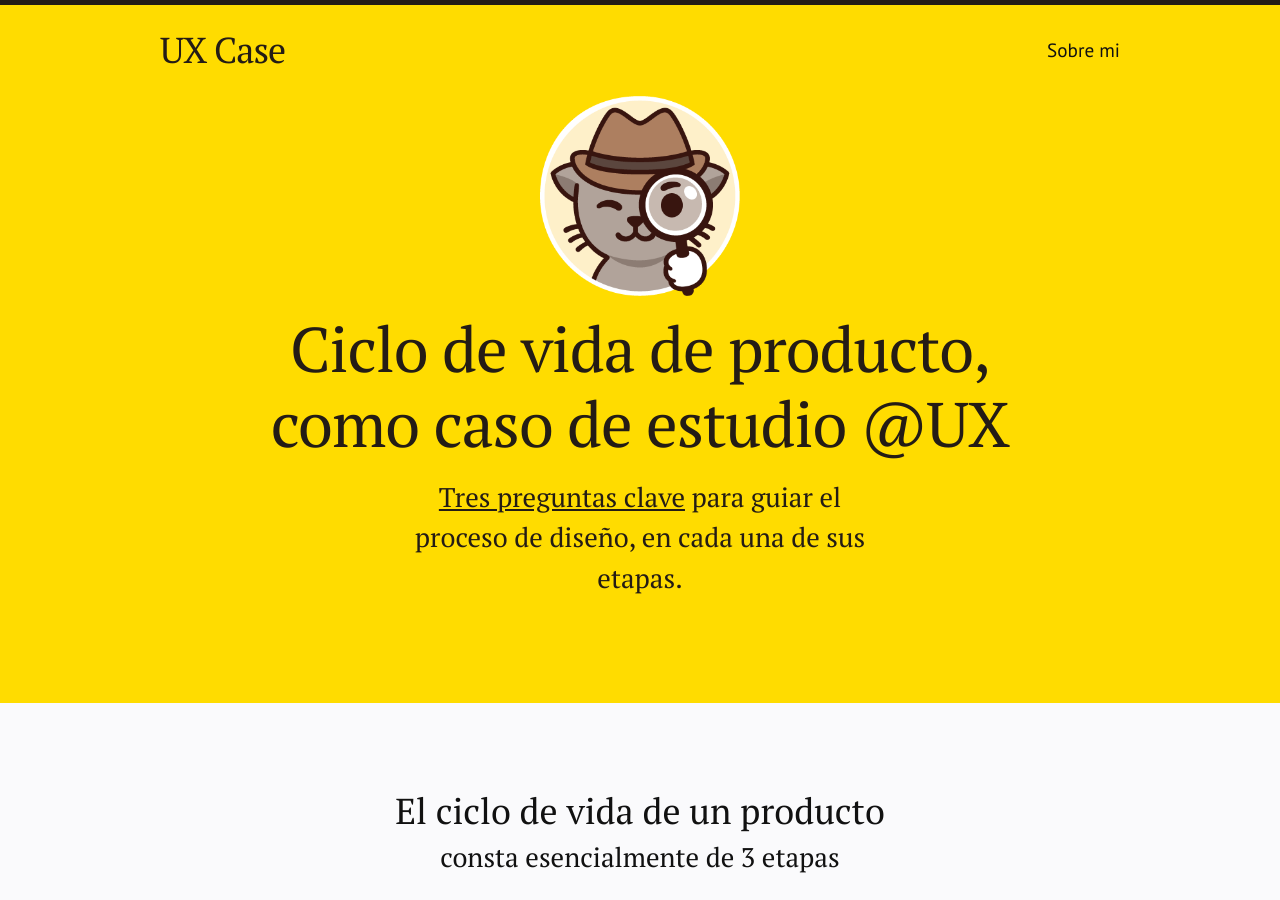
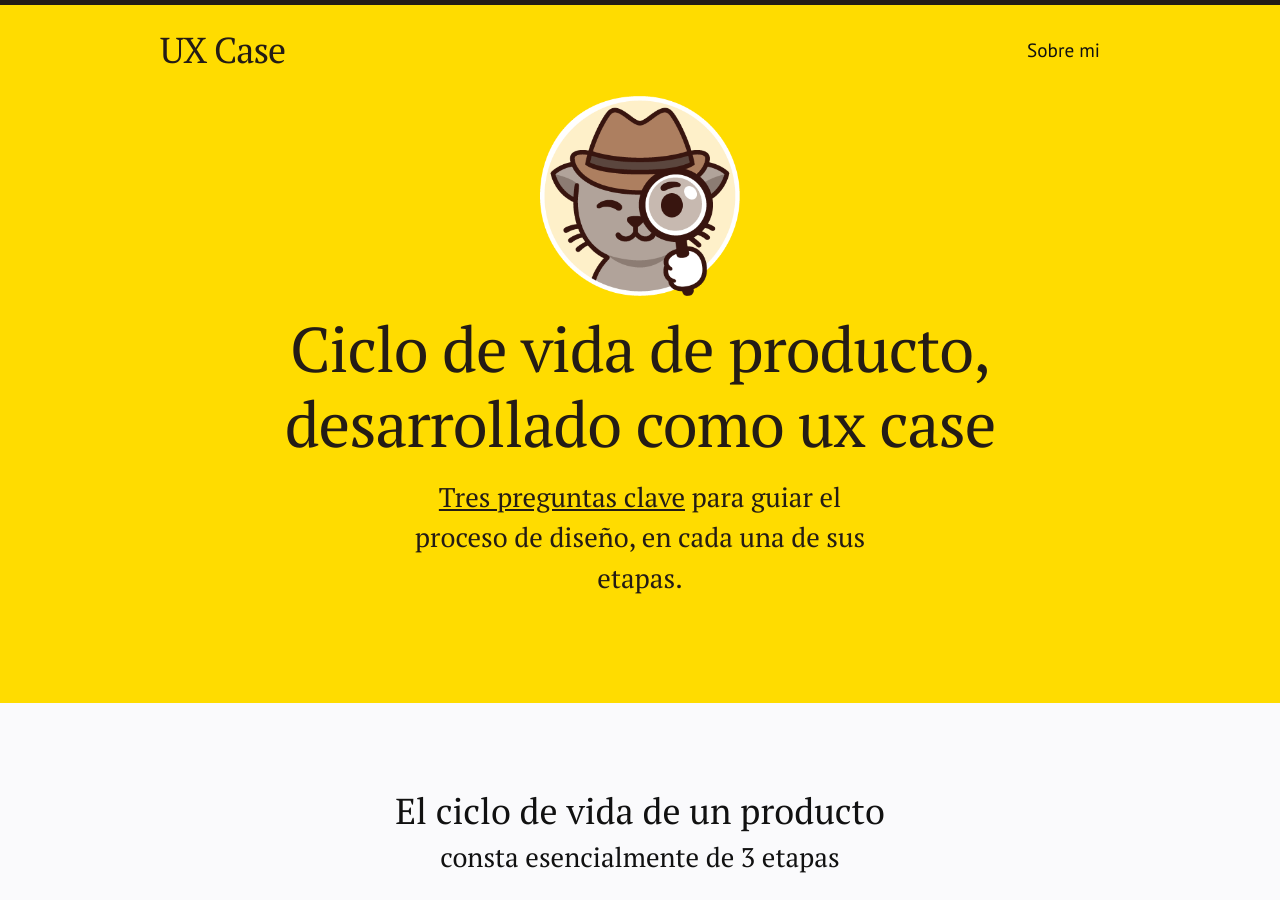
Before and after one commit to JPabloF/portfolio, a Jekyll site: the page built from index.md, in a window 1280 px wide and 900 px high. Built offline with Jekyll 4.4.1, drawn with Linux system fonts in a browser that asks for light colours.

Commit message:
ajuste en paginador manual de tabs

```diff
--- a/_config.yml
+++ b/_config.yml
@@ -16,6 +16,7 @@
 title: UX Case
 email: jpablo.farias@gmail.com
 author: J. Pablo Farías
+title: UX Case
 description: >
   Basado en el concepto de PLC "UX Lifecycle - The business guide to implementing great software user experiences", Por Jeremy Baines and Clive Howard.
   Ilustración por Irina Mir @irmirx. Hosteado en GitHub. Sitio implementado en Jekyll 3.8.6.
--- a/_includes/header.html
+++ b/_includes/header.html
@@ -19,12 +19,13 @@
         </label>
 
         <div class="trigger">
-          {%- for path in page_paths -%}
-            {%- assign my_page = site.pages | where: "path", path | first -%}
-            {%- if my_page.title -%}
-            <a class="page-link" href="{{ my_page.url | relative_url }}">{{ my_page.title | escape }}</a>
-            {%- endif -%}
-          {%- endfor -%}
+          {% for page in site.pages %}
+              {% unless page.exclude %}
+                  <a class="page-link" href="{{ page.url | prepend: site.baseurl }}">
+                      {{ page.title }}
+                  </a>
+              {% endunless %}
+          {% endfor %}
         </div>
       </nav>
     {%- endif -%}
--- a/index.md
+++ b/index.md
@@ -3,7 +3,9 @@
 # To modify the layout, see https://jekyllrb.com/docs/themes/#overriding-theme-defaults
 
 layout: home
-call: Ciclo de vida de producto,<br> como caso de estudio @UX
+title: Home
+exclude: true
+call: Ciclo de vida de producto,<br> desarrollado como ux case
 ---
 
 <u>Tres preguntas clave</u> para guiar el proceso de diseño, en cada una de sus etapas.
```
